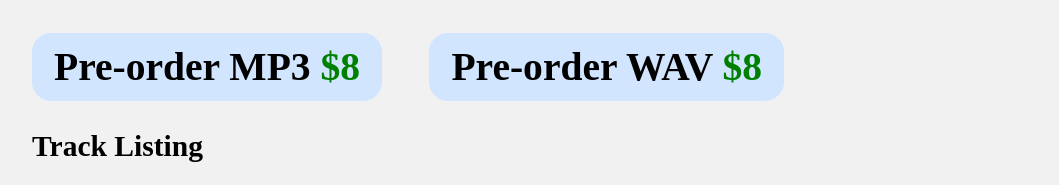
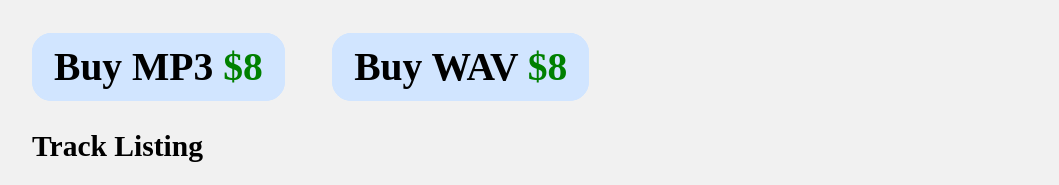
Before and after one commit to marcelsletten/primordial-void.com, a plain HTML site: page releases/shiwashiwa-im-here.html in a window 1280 px wide. Shown: the part 615-800 px from the top of the page, without its empty margins (42-1101 px from the left). Drawn offline with Linux system fonts and the light colour scheme.

Commit message:
Update shiwashiwa-im-here.html

```diff
--- a/releases/shiwashiwa-im-here.html
+++ b/releases/shiwashiwa-im-here.html
@@ -193,8 +193,8 @@ footer {
     <div class="stuff">
         <p style="font-size: 59.560px; margin-bottom: 20px; font-weight: bold;">shiwashiwa - I'm Here</p>
       <p><img src="images/yamori_.png" style="max-width: 100%;"></p>
-    <p class="topnav2"><a href="https://primordialvoid.bandcamp.com/album/im-here" target="_blank">Pre-order MP3 <span class="green_text">$8</span></a>
-        <a href="https://primordialvoid.bandcamp.com/album/im-here" target="_blank">Pre-order WAV <span class="green_text">$8</span></a></p></p>
+    <p class="topnav2"><a href="https://primordialvoid.bandcamp.com/album/im-here" target="_blank">Buy MP3 <span class="green_text">$8</span></a>
+        <a href="https://primordialvoid.bandcamp.com/album/im-here" target="_blank">Buy WAV <span class="green_text">$8</span></a></p></p>
         <p style="font-weight: bold;">Track Listing</p>
             <ol>
                 <li>I'm Here (3:48)</li>
```
